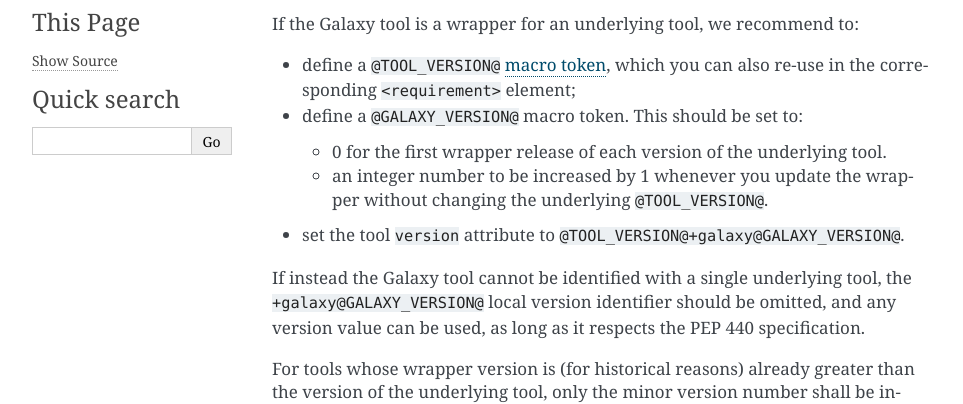
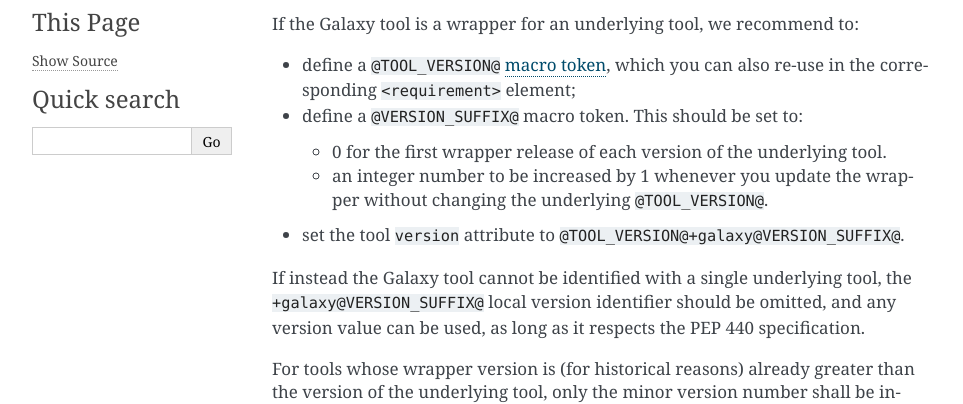
Before and after one commit to galaxy-iuc/standards, a Sphinx documentation site: the page built from docs/best_practices/tool_xml.rst, in a window 1280 px wide and 900 px high, scrolled down 368 px. Shown: the part 152-556 px from the top of the window, without its empty margins (148-1111 px from the left). Built offline with Sphinx 7.4.7, drawn with Linux system fonts in a browser that asks for light colours.

Commit message:
change token name to @VERSION_SUFFIX@

```diff
--- a/docs/best_practices/tool_xml.rst
+++ b/docs/best_practices/tool_xml.rst
@@ -29,15 +29,15 @@ If the Galaxy tool is a wrapper for an underlying tool, we recommend to:
 - define a ``@TOOL_VERSION@``
   `macro token <https://planemo.readthedocs.io/en/latest/writing_advanced.html#macro-tokens>`__,
   which you can also re-use in the corresponding ``<requirement>`` element;
-- define a ``@GALAXY_VERSION@`` macro token. This should be set to:
+- define a ``@VERSION_SUFFIX@`` macro token. This should be set to:
 
   - 0 for the first wrapper release of each version of the underlying tool.
   - an integer number to be increased by 1 whenever you update the wrapper
     without changing the underlying ``@TOOL_VERSION@``.
-- set the tool ``version`` attribute to ``@TOOL_VERSION@+galaxy@GALAXY_VERSION@``.
+- set the tool ``version`` attribute to ``@TOOL_VERSION@+galaxy@VERSION_SUFFIX@``.
 
 If instead the Galaxy tool cannot be identified with a single underlying tool,
-the ``+galaxy@GALAXY_VERSION@`` local version identifier should be omitted, and any version
+the ``+galaxy@VERSION_SUFFIX@`` local version identifier should be omitted, and any version
 value can be used, as long as it respects the PEP 440 specification.
 
 For tools whose wrapper version is (for historical reasons) already greater than
```
